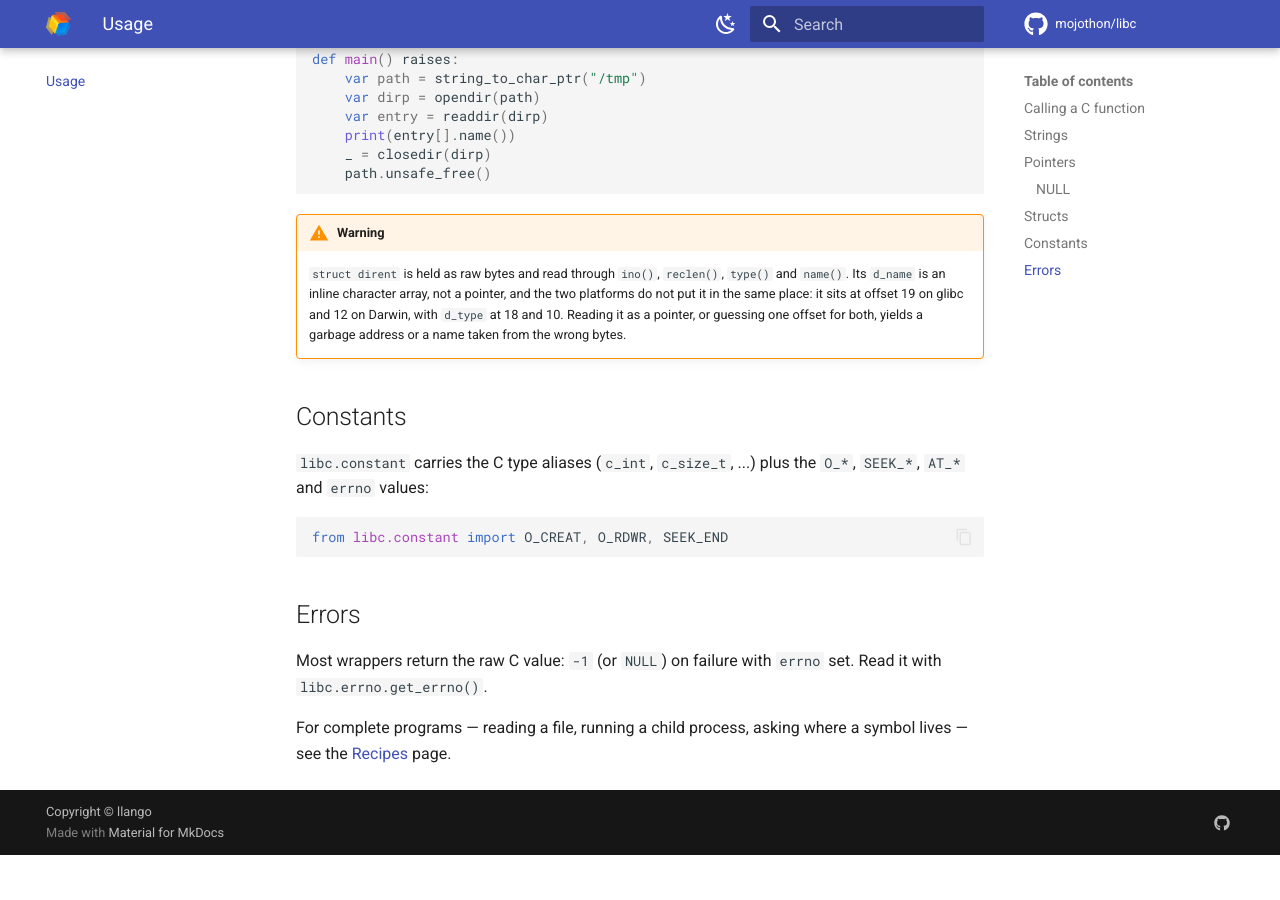
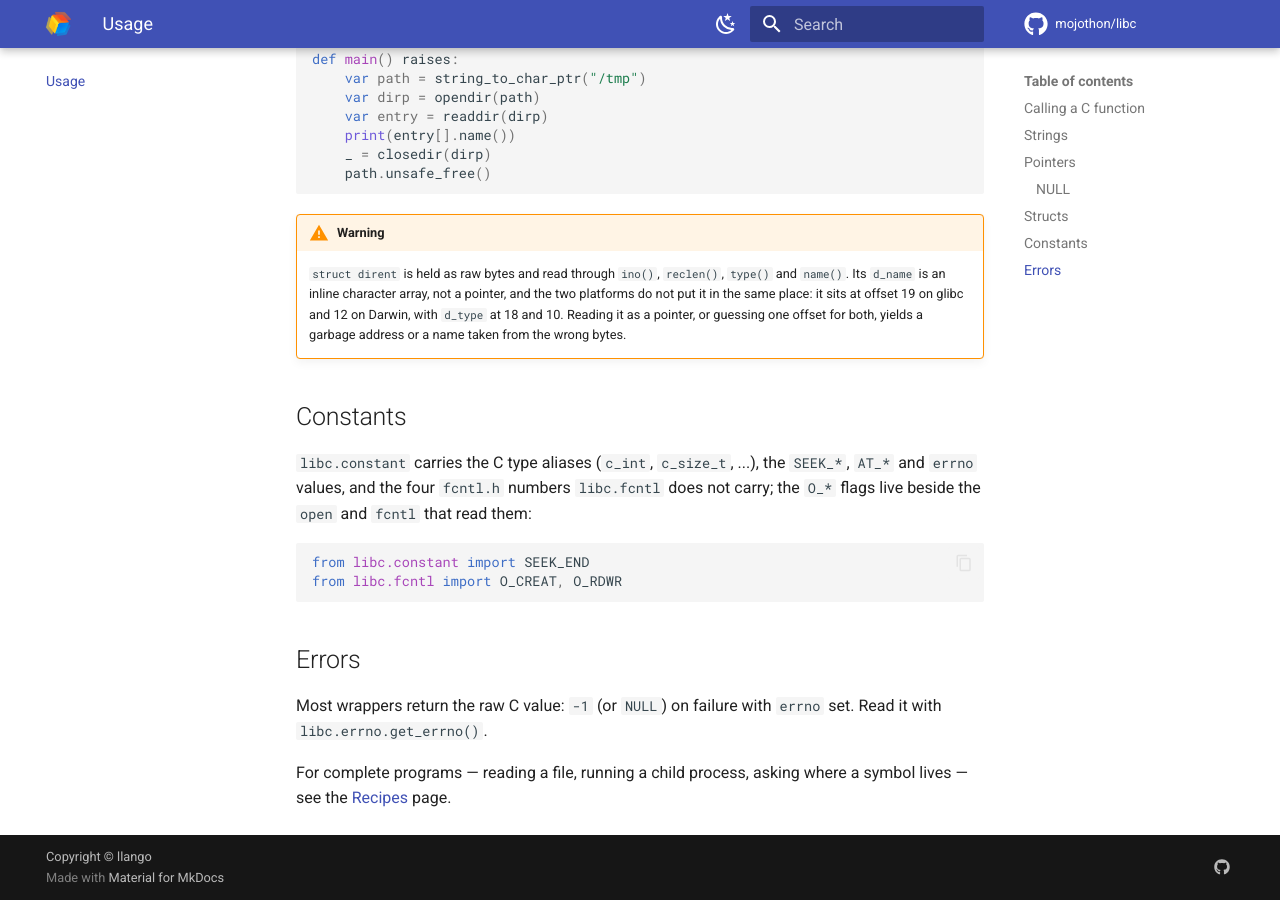
Before and after one commit to mojothon/libc, an MkDocs documentation site: the page built from docs/usage.md, in a window 1280 px wide and 900 px high, scrolled down 2010 px. Built offline with MkDocs 1.6.1 and Material for MkDocs 9.7.7, drawn with Linux system fonts in a browser that asks for light colours; comment, search, counter and statistics services are not loaded; before the commit the page ends 2865 px from its top, so only the background shows below that.

Commit message:
docs: the example asks the flags where the calls answer for them
`usage.md` showed the `O_*` flags asked of `libc.constant`, which is
one fewer place they live than the last commit left. The example asks
`libc.fcntl` now, beside the page's sentence about where the family
went.

````diff
--- a/docs/usage.md
+++ b/docs/usage.md
@@ -113,11 +113,14 @@ def main() raises:
 
 ## Constants
 
-`libc.constant` carries the C type aliases (`c_int`, `c_size_t`, ...) plus the
-`O_*`, `SEEK_*`, `AT_*` and `errno` values:
+`libc.constant` carries the C type aliases (`c_int`, `c_size_t`, ...), the
+`SEEK_*`, `AT_*` and `errno` values, and the four `fcntl.h` numbers
+`libc.fcntl` does not carry; the `O_*` flags live beside the `open` and
+`fcntl` that read them:
 
 ```mojo
-from libc.constant import O_CREAT, O_RDWR, SEEK_END
+from libc.constant import SEEK_END
+from libc.fcntl import O_CREAT, O_RDWR
 ```
 
 ## Errors
````
